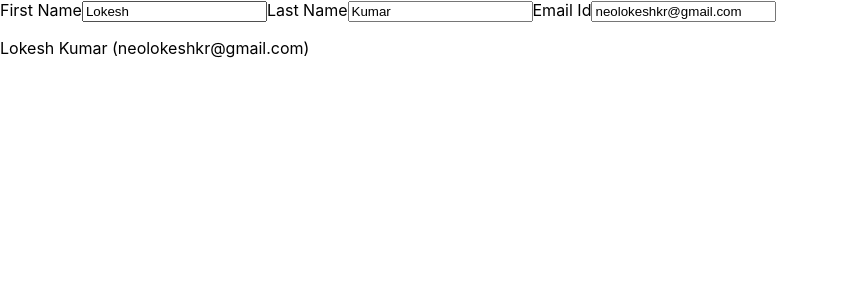
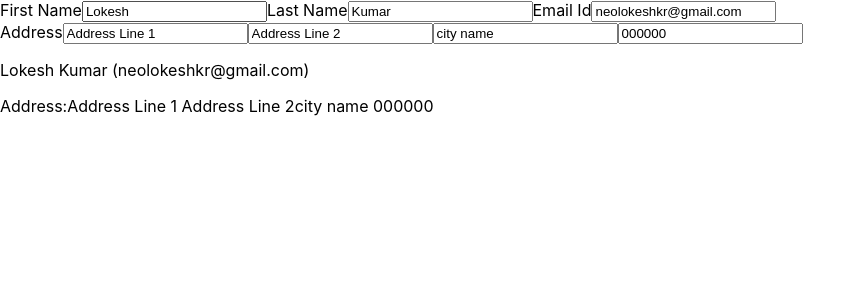
Before and after one commit to Neolokeshkr/react-main, a React (Create React App) app in the folder Learning Projects/react-learning/: page / in a window 1280 px wide. Shown: the top 300 px of the page, without its empty margins (0-866 px from the left). Built offline with nearby package versions, Linux system fonts and the light colour scheme.

Commit message:
Setting state for nested objects

```diff
--- a/Learning Projects/react-learning/src/UpdatingObjectsInState/SpreadSyntax.jsx
+++ b/Learning Projects/react-learning/src/UpdatingObjectsInState/SpreadSyntax.jsx
@@ -1,14 +1,22 @@
 import { useState } from "react";
 
-export default function SpreadSyntax(){
+export default function SpreadSyntax() {
 
     const [person, setPerson] = useState({
         firstName: 'Lokesh',
         lastName: 'Kumar',
-    email:'neolokeshkr@gmail.com'
+        email: 'neolokeshkr@gmail.com',
+        address: {
+            addLine1: 'Address Line 1',
+            addLine2: 'Address Line 2',
+            state: {
+                city: 'city name',
+                postcode: '000000',
+            }
+        }
     })
 
-function handleFirstNameChange(e){
+    /* function handleFirstNameChange(e){
         setPerson({
             ...person,
             firstName: e.target.value
@@ -26,16 +34,59 @@ function handleEmailChange(e){
             ...person,
             email: e.target.value
         })
-}
+    } */
 
-function handleChange(e){
+    function handleChange(e) {
         setPerson({
             ...person,
             [e.target.name]: e.target.value
         })
     }
 
-    return(
+    function handleAddLine1Change(e) {
+        setPerson({
+            ...person,
+            address: {
+                ...person.address,
+                addLine1: e.target.value
+            }
+        })
+    }
+    function handleAddLine2Change(e) {
+        setPerson({
+            ...person,
+            address: {
+                ...person.address,
+                addLine2: e.target.value
+            }
+        })
+    }
+    function handleCityChange(e) {
+        setPerson({
+            ...person,
+            address: {
+                ...person.address,
+                state: {
+                    ...person.address.state,
+                    city: e.target.value
+                }
+            }
+        })
+    }
+    function handlePostcodeChange(e) {
+        setPerson({
+            ...person,
+            address: {
+                ...person.address,
+                state: {
+                    ...person.address.state,
+                    postcode: e.target.value
+                }
+            }
+        })
+    }
+
+    return (
         <>
             <label>
                 First Name
@@ -49,7 +100,25 @@ function handleChange(e){
                 Email Id
                 <input onChange={handleChange} value={person.email} name="email"></input>
             </label>
-            <p> {person.firstName} {person.lastName} ({person.email})   </p>
+            <br />
+            <label>
+                Address
+                <input onChange={handleAddLine1Change} value={person.address.addLine1} name="addLine1"></input>
+                <input onChange={handleAddLine2Change} value={person.address.addLine2} name="addLine2"></input>
+                <input onChange={handleCityChange} value={person.address.state.city} name="city"></input>
+                <input onChange={handlePostcodeChange} value={person.address.state.postcode} name="postcode"></input>
+            </label>
+            <div>
+                <p>
+                    {person.firstName} {person.lastName} ({person.email})
+                </p>
+                <p>
+                    Address:
+                    {person.address.addLine1} {person.address.addLine2}
+                    {person.address.state.city} {person.address.state.postcode}
+                </p>
+
+            </div>
         </>
     )
 }
```
Lines whose indentation alone changed are shown as unchanged.
